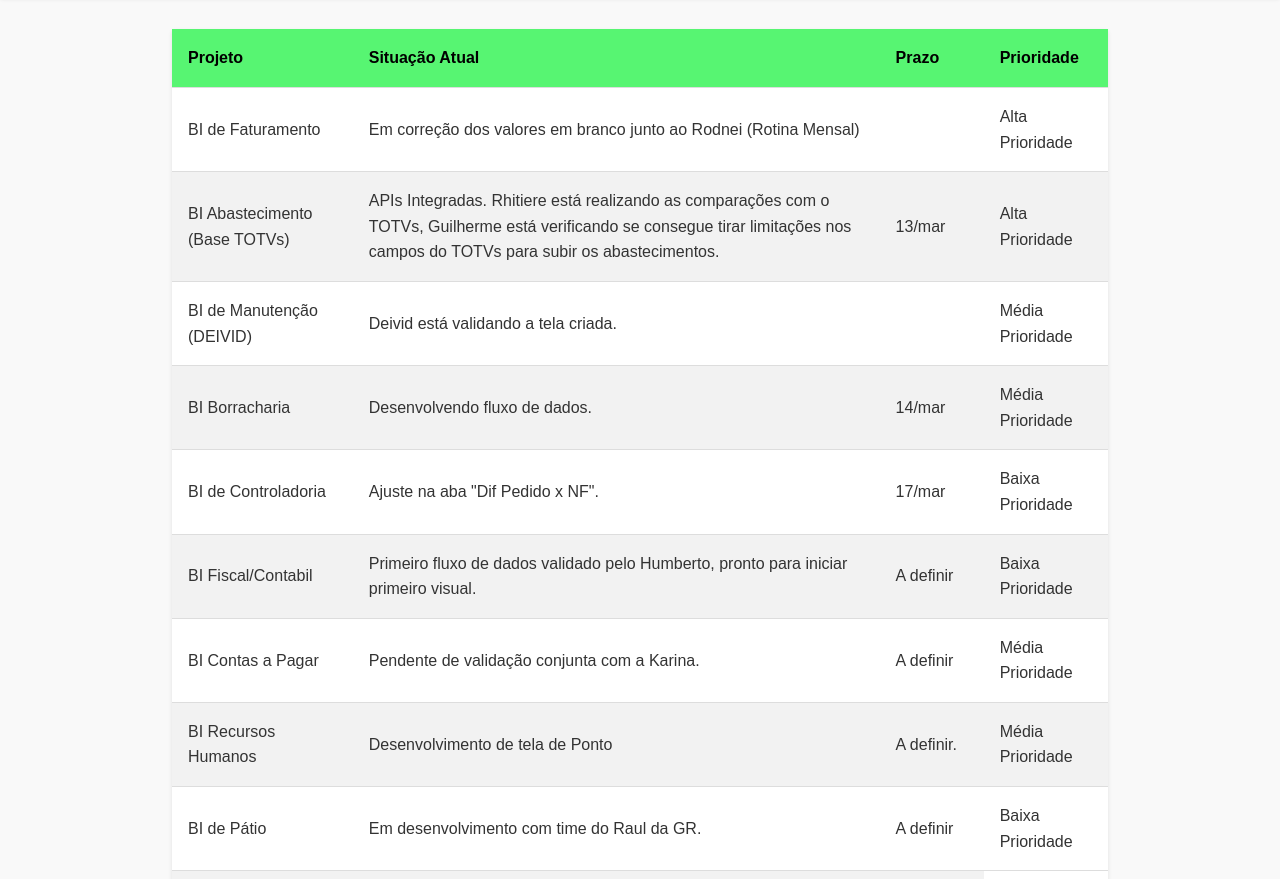
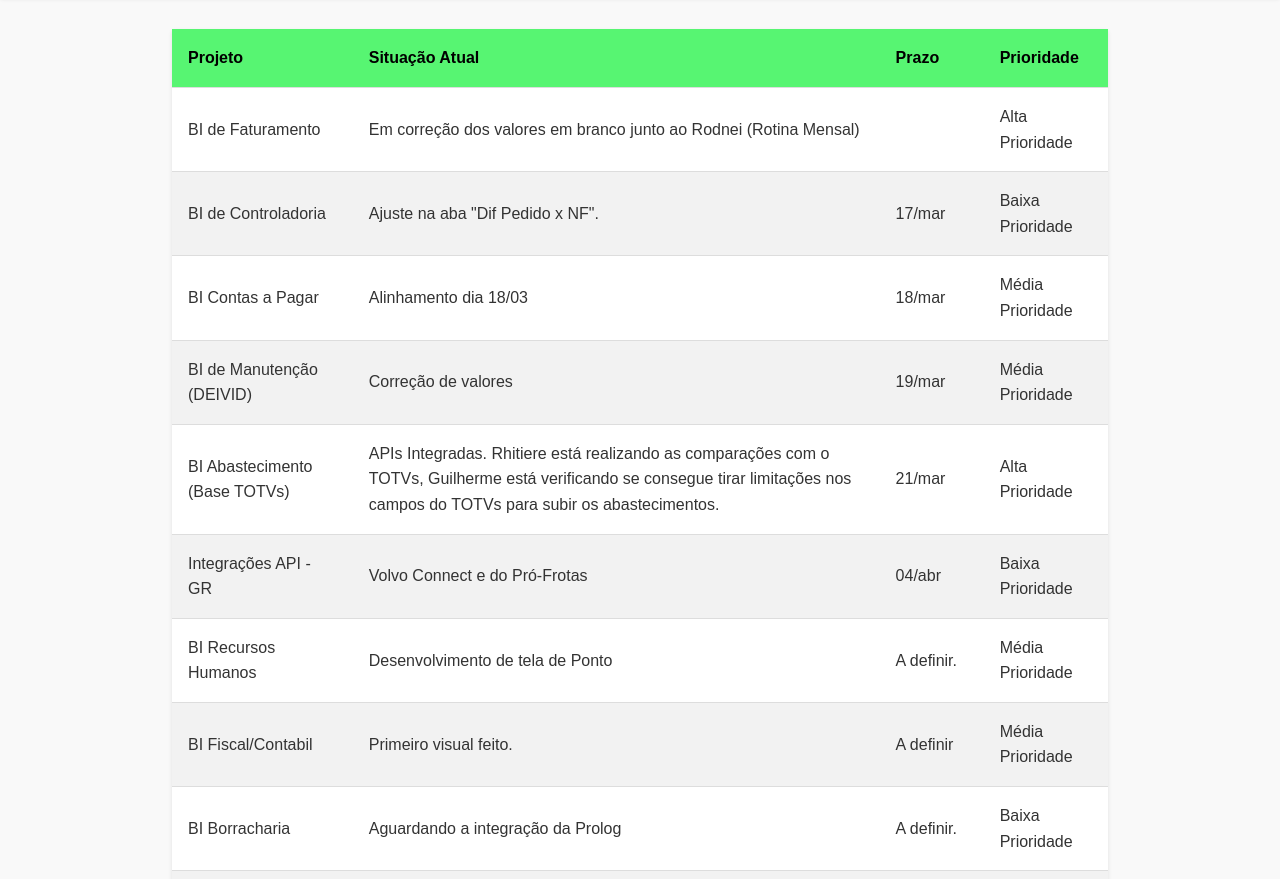
Before and after one commit to lucashebarros/Gen_Projetos, a plain HTML site: page index.html in a window 1280 px wide. Shown: the part 73-952 px from the top of the page. Drawn offline with Linux system fonts and the light colour scheme.

Commit message:
Update index.html

```diff
--- a/index.html
+++ b/index.html
@@ -91,46 +91,52 @@
                     <td>Alta Prioridade</td>
                 </tr>
                 <tr>
-                    <td>BI Abastecimento (Base TOTVs)</td>
-                    <td>APIs Integradas. Rhitiere está realizando as comparações com o TOTVs, Guilherme está verificando se consegue tirar limitações nos campos do TOTVs para subir os abastecimentos.</td>
-                    <td>13/mar</td>
-                    <td>Alta Prioridade</td>
-                </tr>
-                <tr>
-                    <td>BI de Manutenção (DEIVID) </td>
-                    <td>Deivid está validando a tela criada.</td>
-                    <td></td>
-                    <td>Média Prioridade</td>
-                </tr>
-                <tr>
-                    <td>BI Borracharia</td>
-                    <td>Desenvolvendo fluxo de dados.</td>
-                    <td>14/mar</td>
-                    <td>Média Prioridade </td>
-                </tr>
-                <tr>
                     <td>BI de Controladoria</td>
                     <td>Ajuste na aba "Dif Pedido x NF".</td>
                     <td>17/mar</td>
                     <td>Baixa Prioridade</td>
                 </tr>
                 <tr>
-                    <td>BI Fiscal/Contabil</td>
-                    <td>Primeiro fluxo de dados validado pelo Humberto, pronto para iniciar primeiro visual.</td>
-                    <td>A definir</td>
-                    <td>Baixa Prioridade </td>
+                    <td>BI Contas a Pagar</td>
+                    <td>Alinhamento dia 18/03</td>
+                    <td>18/mar</td>
+                    <td>Média Prioridade</td>
                 </tr>
                 <tr>
-                    <td>BI Contas a Pagar</td>
-                    <td>Pendente de validação conjunta com a Karina.</td>
-                    <td>A definir</td>
+                    <td>BI de Manutenção (DEIVID) </td>
+                    <td>Correção de valores</td>
+                    <td>19/mar</td>
                     <td>Média Prioridade</td>
+                </tr>
+                <tr>
+                    <td>BI Abastecimento (Base TOTVs)</td>
+                    <td>APIs Integradas. Rhitiere está realizando as comparações com o TOTVs, Guilherme está verificando se consegue tirar limitações nos campos do TOTVs para subir os abastecimentos.</td>
+                    <td>21/mar</td>
+                    <td>Alta Prioridade</td>
+                </tr>
+                <tr>
+                    <td>Integrações API - GR</td>
+                    <td>Volvo Connect e do Pró-Frotas</td>
+                    <td>04/abr</td>
+                    <td>Baixa Prioridade</td>
                 </tr>
                 <tr>
                     <td>BI Recursos Humanos</td>
                     <td>Desenvolvimento de tela de Ponto</td>
                     <td>A definir.</td>
                     <td>Média Prioridade</td>
+                </tr>
+                <tr>
+                    <td>BI Fiscal/Contabil</td>
+                    <td>Primeiro visual feito.</td>
+                    <td>A definir</td>
+                    <td>Média Prioridade </td>
+                </tr>
+                <tr>
+                    <td>BI Borracharia</td>
+                    <td>Aguardando a integração da Prolog</td>
+                    <td>A definir.</td>
+                    <td>Baixa Prioridade </td>
                 </tr>
                 <tr>
                     <td>BI de Pátio</td>
@@ -152,11 +158,6 @@
                     <td>BI de Agregado</td>
                     <td>Aguardando evolução no Totvs (Agus x Clóvis).</td>
                     <td>A definir</td>
-                </tr>
-                <tr>
-                    <td>Integrações API - GR</td>
-                    <td>Integrado.</td>
-                    <td>Concluído</td>
                 </tr>
                 <tr>
                     <td>Portal de BI</td>
```
